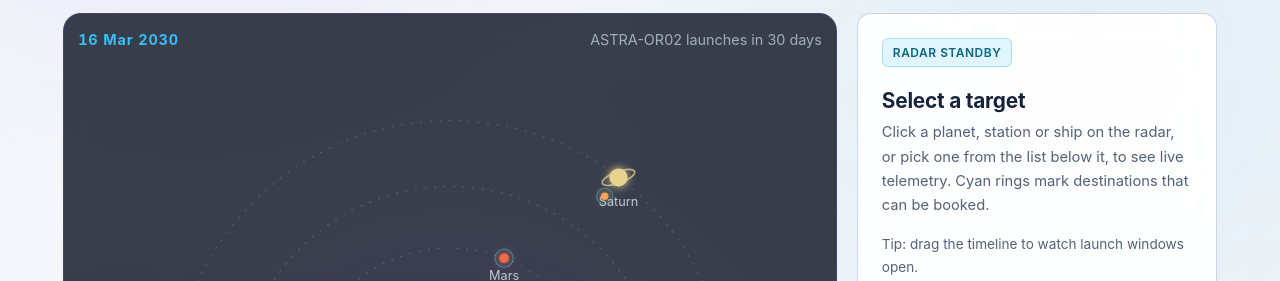
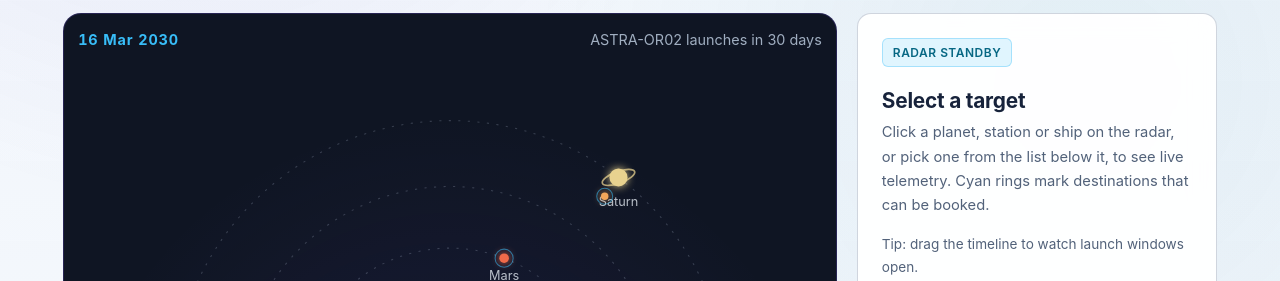
Before and after one commit to Grintona/ASTRA, a plain HTML site: page missions.html in a window 1280 px wide. Both pictures are taken after a click on the button "Switch to light theme". Shown: the part 519-800 px from the top of the page. Drawn offline with nearby package versions, Linux system fonts and the light colour scheme.

Commit message:
Solve problem with radar

```diff
--- a/css/style.css
+++ b/css/style.css
@@ -1495,7 +1495,7 @@ html[data-theme="light"] div[style*="background"] strong {
 html[data-theme="light"] .radar-stage {
     background:
         radial-gradient(circle at 50% 50%, rgba(124, 92, 255, 0.1), transparent 62%),
-        rgba(15, 21, 35, 0.82);
+        #0f1523;
     border-color: rgba(124, 92, 255, 0.22);
     color: #f8fafc;
 }
```
